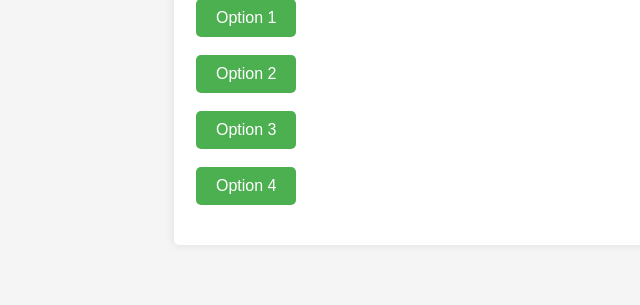
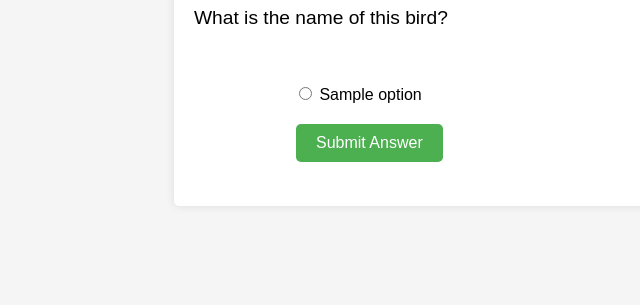
Before and after one commit to Skadoink/birdIDQuiz, a Flask app: template templates/question.html in a window 1280 px wide. Shown: the part 565-870 px from the top of the page, without its empty margins (146-786 px from the left). After the commit the page ends 727 px from the top, so only its background shows below. Run offline with Flask 3, Linux system fonts and the light colour scheme; the template is opened without the code that fills it: most values are stand-ins (such as "Sample title", 1, 10 or a date in 2020); grey boxes marked "Sample" are stand-in pictures; parts of the project's set-up code (start-up, migrations or seed data) failed here and were passed over.

Commit message:
first completetion, untested

```diff
--- a/templates/question.html
+++ b/templates/question.html
@@ -3,27 +3,32 @@
 <head>
     <meta charset="UTF-8">
     <meta name="viewport" content="width=device-width, initial-scale=1.0">
-    <title>Bird Quiz - Question</title>
-    <link rel="stylesheet" href="{{ url_for('static', filename='styles/style.css') }}">
+    <title>Quiz Question</title>
+    <link rel="stylesheet" href="{{ url_for('static', filename='style.css') }}">
 </head>
 <body>
     <header>
-        <h1>Bird Quiz</h1>
+        <h1>Bird Identification Quiz</h1>
     </header>
     <main>
         <div class="quiz-container">
+            <h2>Question {{ current_question_index }} of {{ num_questions }}</h2>
+
             <div class="question">
-                <p>Which bird is shown in this image?</p>
+                <img src="{{ image_url }}" alt="Bird Image" class="question-image" style="max-width: 100%; height: auto;">
+                <p>What is the name of this bird?</p>
             </div>
-            <div class="image-container">
-                <img src="bird.jpg" alt="Bird Image" style="max-width:100%; border-radius: 5px;">
-            </div>
-            <ul class="options">
-                <li><button>Option 1</button></li>
-                <li><button>Option 2</button></li>
-                <li><button>Option 3</button></li>
-                <li><button>Option 4</button></li>
-            </ul>
+
+            <form method="POST" action="{{ url_for('question') }}">
+                <ul class="options">
+                    {% for option in options %}
+                        <li><!-- radio button - option is the species code but we want to display the common name -->
+                            <input type="radio" name="option" value="{{ option.species_code }}" required> {{ option.species_name }}
+                        </li>
+                    {% endfor %}
+                </ul>
+                <button type="submit">Submit Answer</button>
+            </form>
         </div>
     </main>
 </body>
```
